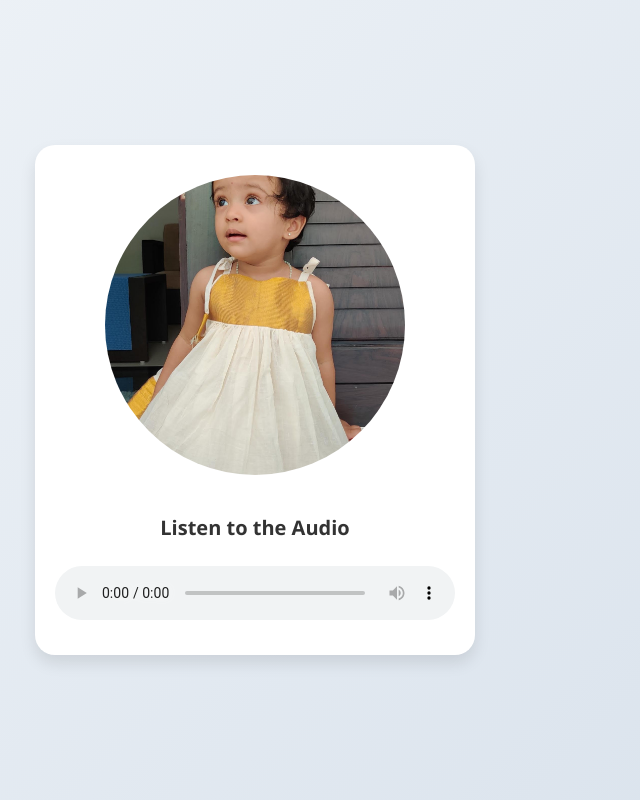
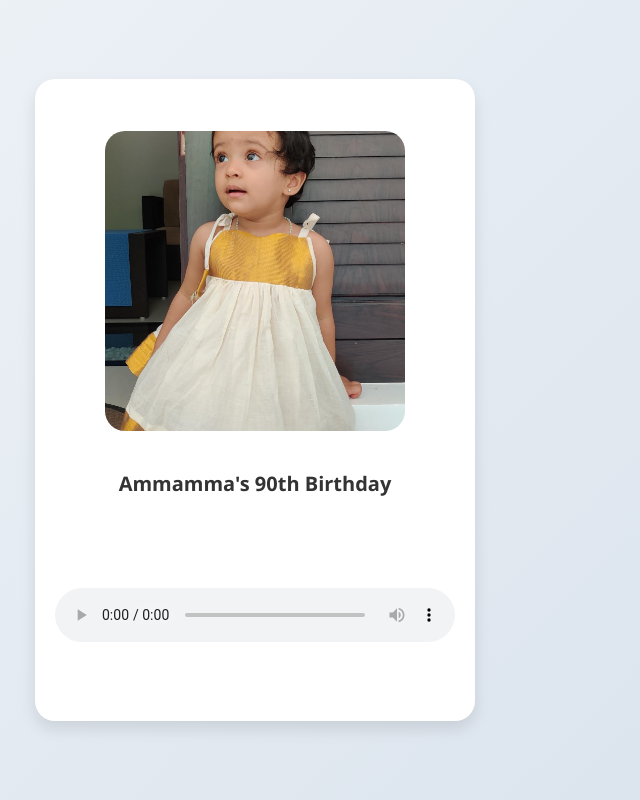
Before and after one commit to alinethachil/Ammamma_Maykutty, a plain HTML site: page index.html in a window 1280 px wide. Shown: the whole page, without its empty margins (385-1025 px from the left). Drawn offline with Linux system fonts and the light colour scheme.

Commit message:
Add files via upload

```diff
--- a/index.html
+++ b/index.html
@@ -31,7 +31,7 @@
       width: 300px;
       height: 300px;
       object-fit: cover;
-      border-radius: 50%;
+      border-radius: 20px;
       margin-bottom: 20px;
     }
 
@@ -48,14 +48,21 @@
 </head>
 <body>
   <div class="container">
+    <br>
     <div class="image-container">
       <img src="profile.jpg" alt="Custom Image">
     </div>
-    <h1>Listen to the Audio</h1>
+    <h1>Ammamma's 90th Birthday</h1>
+    <br>
+    <br>
+    <br>
     <audio controls>
       <source src="audio.mp3" type="audio/mpeg">
       Your browser does not support the audio element.
     </audio>
+    <br>
+    <br>
+    <br>
   </div>
 </body>
 </html>
```
